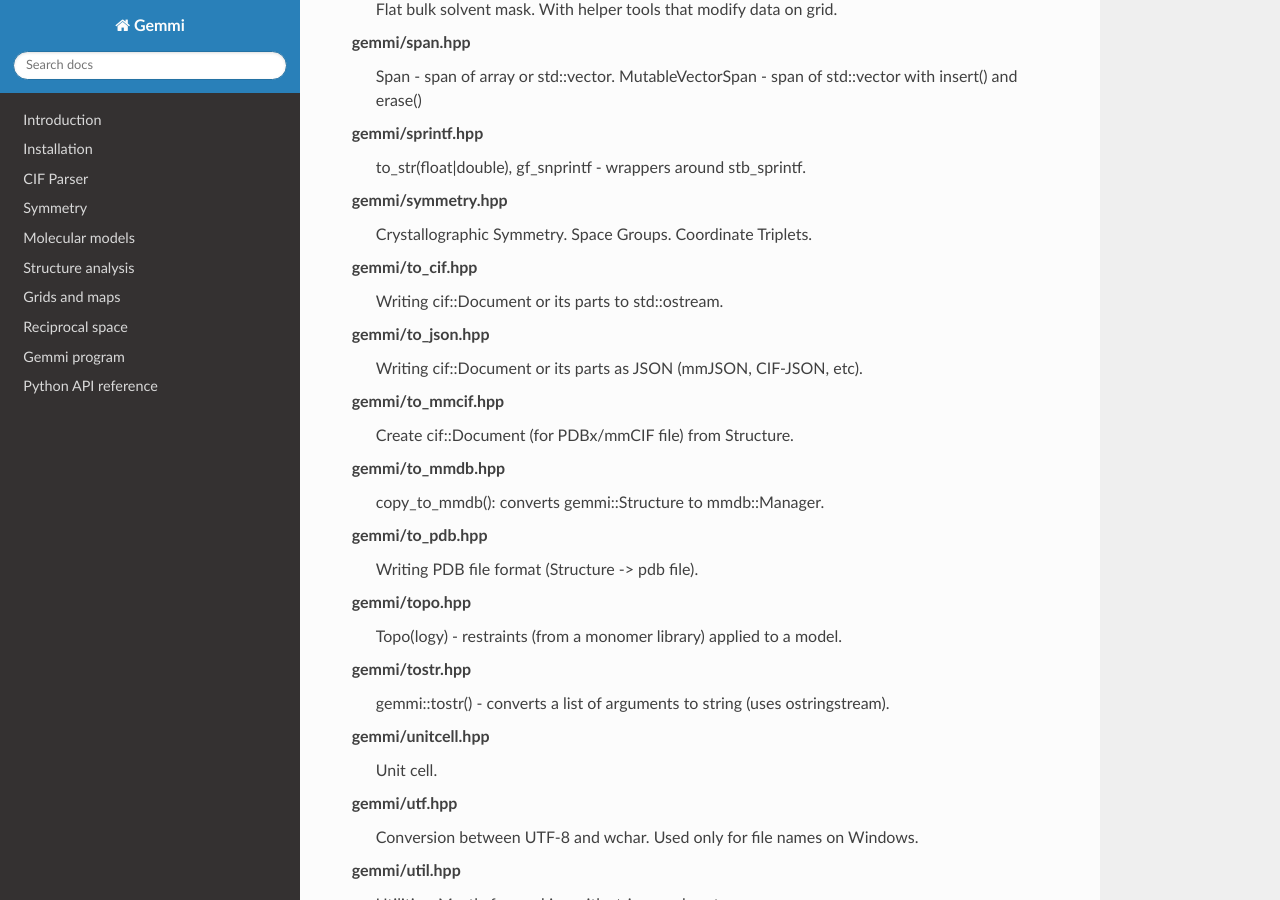
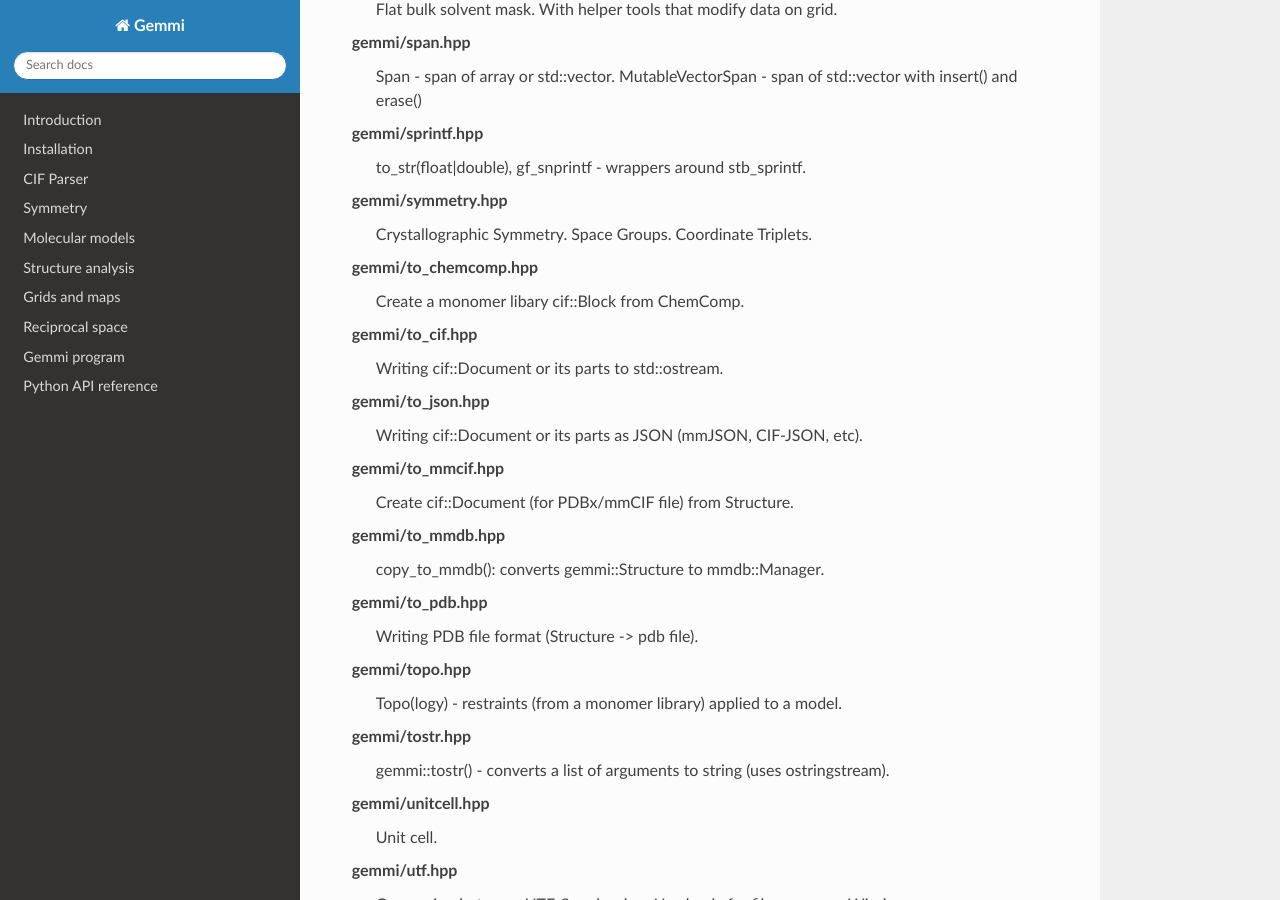
Before and after one commit to project-gemmi/gemmi, a Sphinx documentation site: the page built from docs/headers.rst, in a window 1280 px wide and 900 px high, scrolled down 5685 px. Built offline with Sphinx 7.4.7 and the Read the Docs theme 2.0.0, drawn with Linux system fonts in a browser that asks for light colours.

Commit message:
to_chemcomp.hpp: ChemComp -> cif::Block

```diff
--- a/docs/headers.rst
+++ b/docs/headers.rst
@@ -267,6 +267,9 @@ gemmi/sprintf.hpp
 gemmi/symmetry.hpp
     Crystallographic Symmetry. Space Groups. Coordinate Triplets.
 
+gemmi/to_chemcomp.hpp
+    Create a monomer libary cif::Block from ChemComp.
+
 gemmi/to_cif.hpp
     Writing cif::Document or its parts to std::ostream.
 
```
Also changed, not shown: 1 other file.
